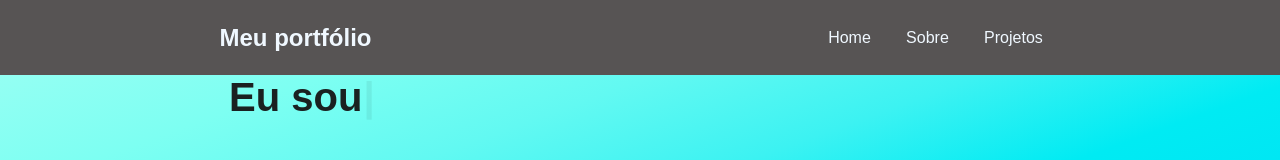
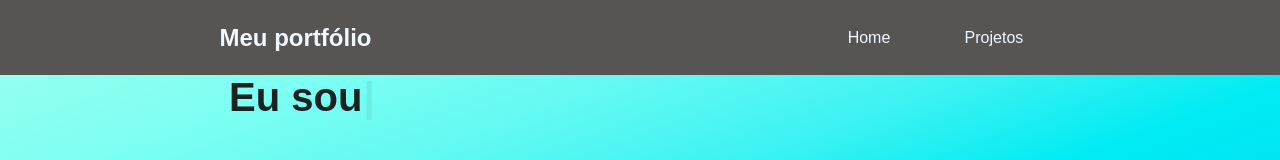
Before and after one commit to RonaldDBezerra/RonaldVercel, a React (Create React App) app: page / in a window 1280 px wide. Shown: the top 160 px of the page. Built offline with nearby package versions, Linux system fonts and the light colour scheme; no server answers.

Commit message:
adiciona componente Header

```diff
--- a/src/componentes/Header.jsx
+++ b/src/componentes/Header.jsx
@@ -8,7 +8,6 @@ function Header() {
         </section>
         <nav id="content-nav">
             <p><a href="#content-section-of-main">Home</a></p>
-            <p><a href="#span-Imagem">Sobre</a></p>
             <p><a href="#project-link">Projetos</a></p>
         </nav>
     </header>
```
